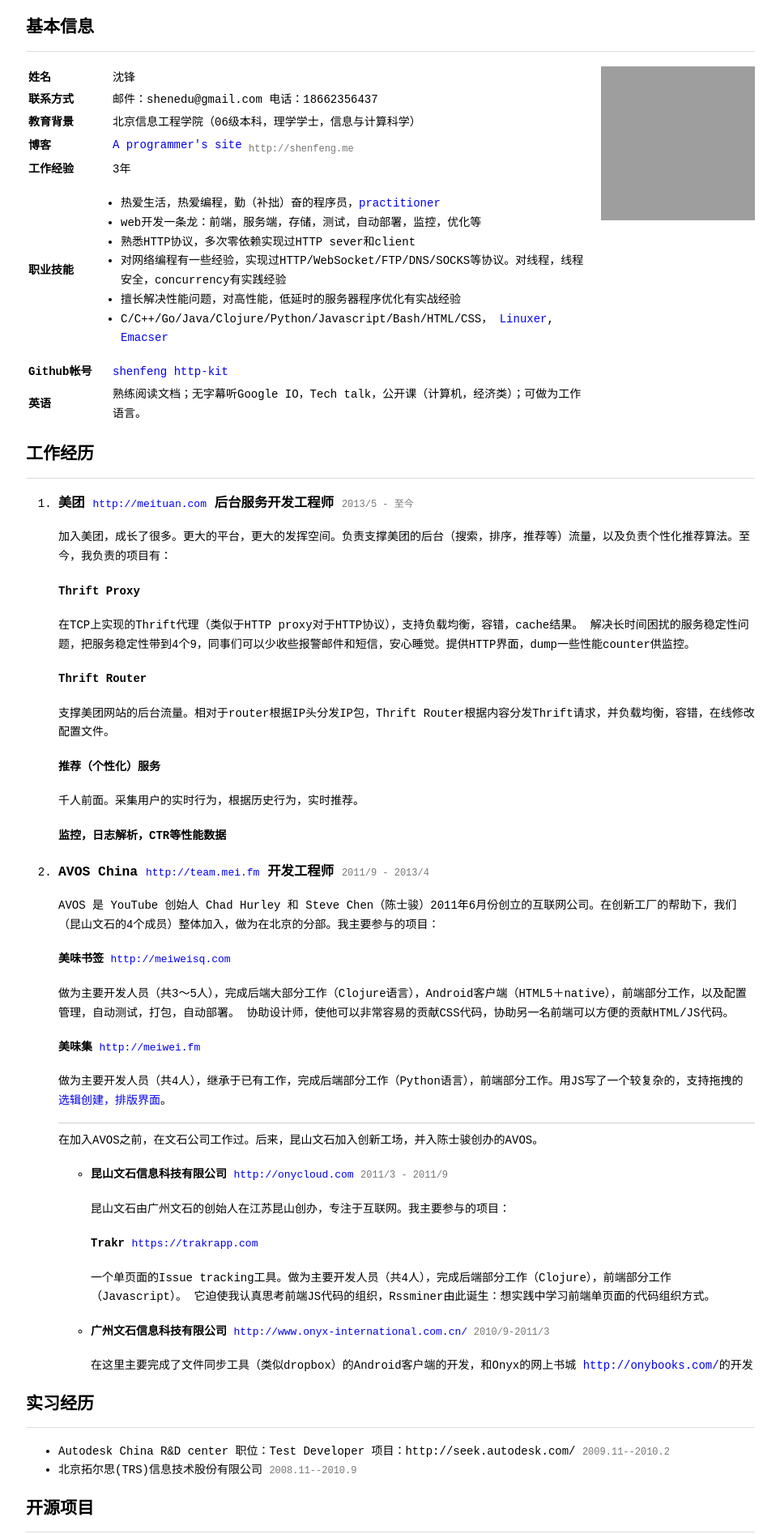
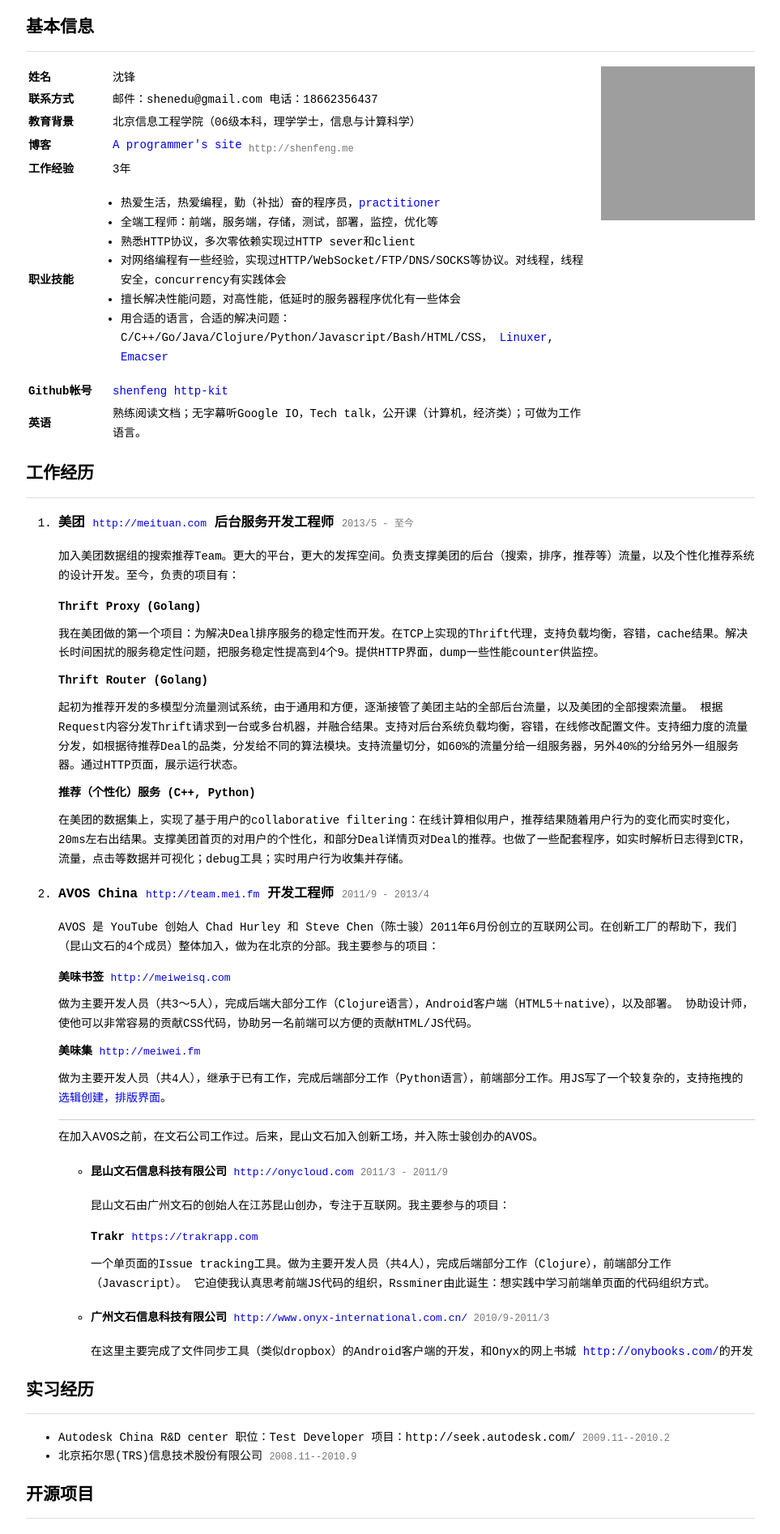
Before and after one commit to shenfeng/shenfeng.github.com, a Jekyll site: the page resume/index.html, which Jekyll copies as it is, in a window 1280 px wide. Shown: the top 1894 px of the page at 81% size, without its empty margins (158-1121 px from the left). Built offline with Jekyll 4.4.1, drawn with Linux system fonts in a browser that asks for light colours; some of the changed text lies outside the part shown; grey boxes are pictures that could not be loaded.

Commit message:
fix; update resume

```diff
--- a/resume/index.html
+++ b/resume/index.html
@@ -44,12 +44,13 @@
             <td>
               <ul class="skills">
                 <li>热爱生活，热爱编程，勤（补拙）奋的程序员，<a href="https://github.com/shenfeng?tab=repositories">practitioner</a></li>
-                <li>web开发一条龙：前端，服务端，存储，测试，自动部署，监控，优化等</li>
+                <li>全端工程师：前端，服务端，存储，测试，部署，监控，优化等</li>
                 <!-- <li>熟练的前端工程师，对JS/HTML/CSS/有较好的理解，5年有余，感情深厚，经验丰富</li> -->
                 <li>熟悉HTTP协议，多次零依赖实现过HTTP sever和client</li>
-                <li>对网络编程有一些经验，实现过HTTP/WebSocket/FTP/DNS/SOCKS等协议<!-- （有些是部分） -->。对线程，线程安全，concurrency有实践经验</li>
-                <li>擅长解决性能问题，对高性能，低延时的服务器程序优化有实战经验</li>
-                <li>C/C++/Go/Java/Clojure/Python/Javascript/Bash/HTML/CSS，
+                <li>对网络编程有一些经验，实现过HTTP/WebSocket/FTP/DNS/SOCKS等协议<!-- （有些是部分）
+                -->。对线程，线程安全，concurrency有实践体会</li>
+                <li>擅长解决性能问题，对高性能，低延时的服务器程序优化有一些体会</li>
+                <li>用合适的语言，合适的解决问题：C/C++/Go/Java/Clojure/Python/Javascript/Bash/HTML/CSS，
                   <a href="https://github.com/shenfeng/dotfiles">Linuxer</a>,
                   <a href="https://github.com/shenfeng/dotfiles/tree/master/emacs.d">Emacser</a>
               </ul>
@@ -81,25 +82,25 @@
               <span class="title">后台服务开发工程师</span>
               <span class="date">2013/5 - 至今</span></h3>
             <p>
-              加入美团，成长了很多。更大的平台，更大的发挥空间。负责支撑美团的后台（搜索，排序，推荐等）流量，以及负责个性化推荐算法。至今，我负责的项目有：
+              加入美团数据组的搜索推荐Team。更大的平台，更大的发挥空间。负责支撑美团的后台（搜索，排序，推荐等）流量，以及个性化推荐系统的设计开发。至今，负责的项目有：
               <ul class="projects">
                 <li>
-                  <h4>Thrift Proxy</h4>
-                  <div class="detail">在TCP上实现的Thrift代理（类似于HTTP proxy对于HTTP协议），支持负载均衡，容错，cache结果。
-                    解决长时间困扰的服务稳定性问题，把服务稳定性带到4个9，同事们可以少收些报警邮件和短信，安心睡觉。提供HTTP界面，dump一些性能counter供监控。</div>
+                  <h4>Thrift Proxy (Golang)</h4>
+                  <div
+                      class="detail">我在美团做的第一个项目：为解决Deal排序服务的稳定性而开发。在TCP上实现的Thrift代理，支持负载均衡，容错，cache结果。解决长时间困扰的服务稳定性问题，把服务稳定性提高到4个9。提供HTTP界面，dump一些性能counter供监控。</div>
                 </li>
                 <li>
-                  <h4>Thrift Router</h4>
-                  <div class="detail">支撑美团网站的后台流量。相对于router根据IP头分发IP包，Thrift Router根据内容分发Thrift请求，并负载均衡，容错，在线修改配置文件。</div>
+                  <h4>Thrift Router (Golang)</h4>
+                  <div
+                      class="detail">起初为推荐开发的多模型分流量测试系统，由于通用和方便，逐渐接管了美团主站的全部后台流量，以及美团的全部搜索流量。
+                      根据Request内容分发Thrift请求到一台或多台机器，并融合结果。支持对后台系统负载均衡，容错，在线修改配置文件。支持细力度的流量分发，如根据待推荐Deal的品类，分发给不同的算法模块。支持流量切分，如60%的流量分给一组服务器，另外40%的分给另外一组服务器。通过HTTP页面，展示运行状态。</div>
                 </li>
                 <li>
-                  <h4>推荐（个性化）服务</h4>
+                  <h4>推荐（个性化）服务 (C++, Python)</h4>
                   <div class="detail">
-                    千人前面。采集用户的实时行为，根据历史行为，实时推荐。
+                     在美团的数据集上，实现了基于用户的collaborative
+                      filtering：在线计算相似用户，推荐结果随着用户行为的变化而实时变化，20ms左右出结果。支撑美团首页的对用户的个性化，和部分Deal详情页对Deal的推荐。也做了一些配套程序，如实时解析日志得到CTR，流量，点击等数据并可视化；debug工具；实时用户行为收集并存储。
                   </div>
-                </li>
-                <li>
-                  <h4>监控，日志解析，CTR等性能数据</h4>
                 </li>
               </ul>
             </p>
@@ -114,7 +115,7 @@
               <li>
                 <h4>美味书签 <a href="http://meiweisq.com">http://meiweisq.com</a></h4>
                 <div class="detail">
-                  做为主要开发人员（共3～5人），完成后端大部分工作（Clojure语言），Android客户端（HTML5＋native），前端部分工作，以及配置管理，自动测试，打包，自动部署。
+                  做为主要开发人员（共3～5人），完成后端大部分工作（Clojure语言），Android客户端（HTML5＋native），以及部署。
                   协助设计师，使他可以非常容易的贡献CSS代码，协助另一名前端可以方便的贡献HTML/JS代码。
                 </div>
               </li>
@@ -212,11 +213,13 @@
             <h3>Rssminer
               <a href="http://rssminer.net">http://rssminer.net</a><span class="date">（已下线）</span></h3>
             <div class="detail">
-              <p>在线RSS reader, 类似Google Reader。 GR关闭后，受到一些关注，大量用户涌入，导入他们在GR的收藏，每天抓取几百万文章，硬盘容量受到压力，后面关掉了服务。
-                从这个项目学了到很多东西：我做了实时的全文搜索，个性化推荐。完整的单元测试，使维护，加功能变得较轻松。因为它，也写了一些较基础的库：</p>
+              <p>RSS reader, 类似Google Reader。
+              GR关闭后，受到一些关注，大量用户涌入，导入他们在GR的收藏，每天抓取几百万文章，硬盘容量压力山大（CPU，RAM很轻松），后面关掉了服务。
+                从这个项目学了到很多东西：做了实时的全文搜索；个性化推荐；完整的单元测试，使维护，加功能变得较轻松。为了它，写了一些较基础的库：</p>
               <ul>
                 <li>
-                  <a href="https://github.com/http-kit/http-kit">http-kit</a>：我需要一个支持异步server & client，来scale抓取的推送。
+                  <a href="https://github.com/http-kit/http-kit">http-kit</a>：需要一个支持异步server &
+                  client，来scale抓取和推送。
                   先在Netty的基础上封装异步的client和server，后面用JAVA零依赖实现一个。后面受到一些关注，逐步完善API，文档。
                 </li>
                 <li>
--- a/resume/style.css
+++ b/resume/style.css
@@ -1,6 +1,6 @@
 #page-wrap {
     width: 900px;
-    margin: 0 auto;
+    margin: 10px auto 120px auto;
 }
 
 a {
@@ -59,6 +59,10 @@
     color: #666;
 }
 
+.projects h4 {
+    margin: 10px 0;
+}
+
 .projects {
     list-style: none;
     padding: 0;
```
Also changed, not shown: other parts of resume/index.html (+1 -1 lines), _posts/2013-11-07-half-year-meituan.md (+1 -1 lines), _posts/2013-11-12-go-gc-map.md (added, +59 -0 lines), css/site.css.
